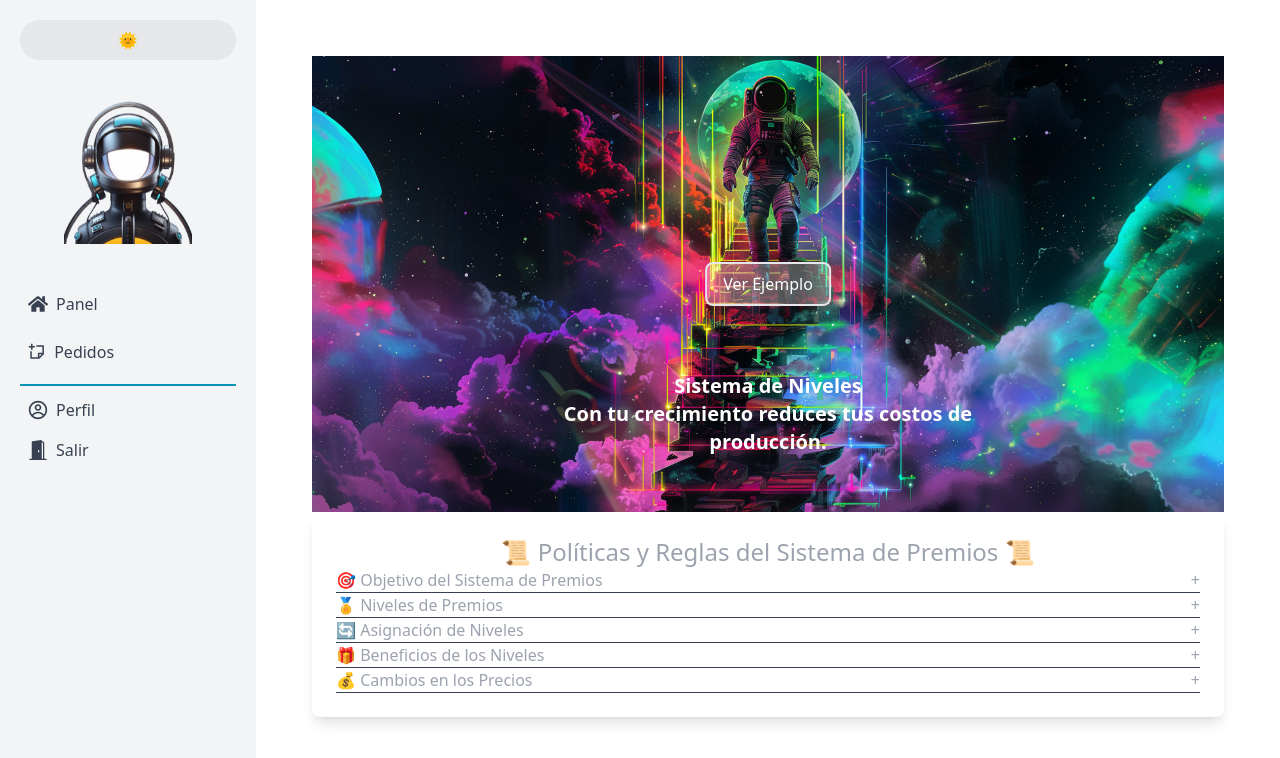
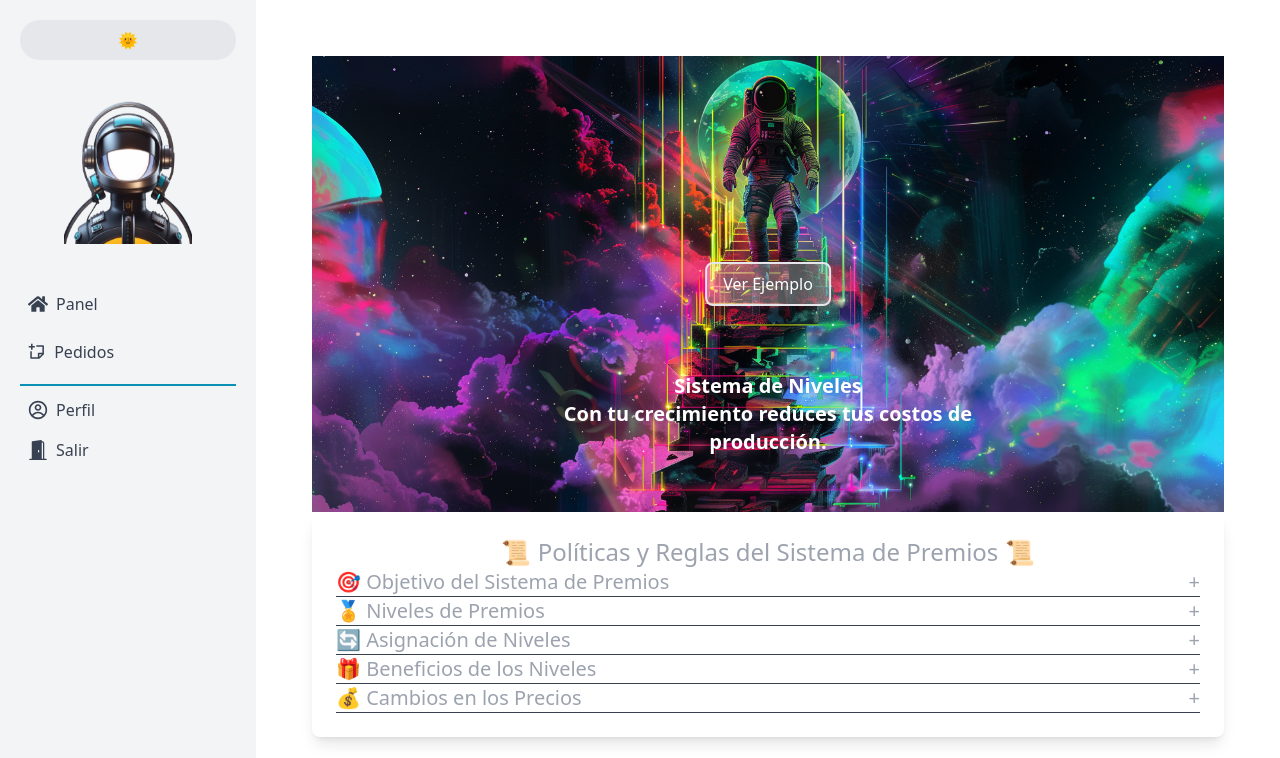
Before and after one commit to JoaquinFarah/area_clientes, a Next.js app: page /pages/instructions in a window 1280 px wide. Shown: the top 758 px of the page. Built offline with nearby package versions, Linux system fonts and the light colour scheme.

Commit message:
minor fix

```diff
--- a/src/app/components/Accordion.tsx
+++ b/src/app/components/Accordion.tsx
@@ -32,7 +32,7 @@ const Accordion = () => {
   };
 
   return (
-    <div>
+    <div className="text-xl">
       <AccordionItem
         title="🎯 Objetivo del Sistema de Premios"
         content="Nuestro sistema de premios tiene como objetivo reconocer y recompensar la fidelidad y el compromiso de nuestros clientes con nuestros servicios de impresión textil."
```
